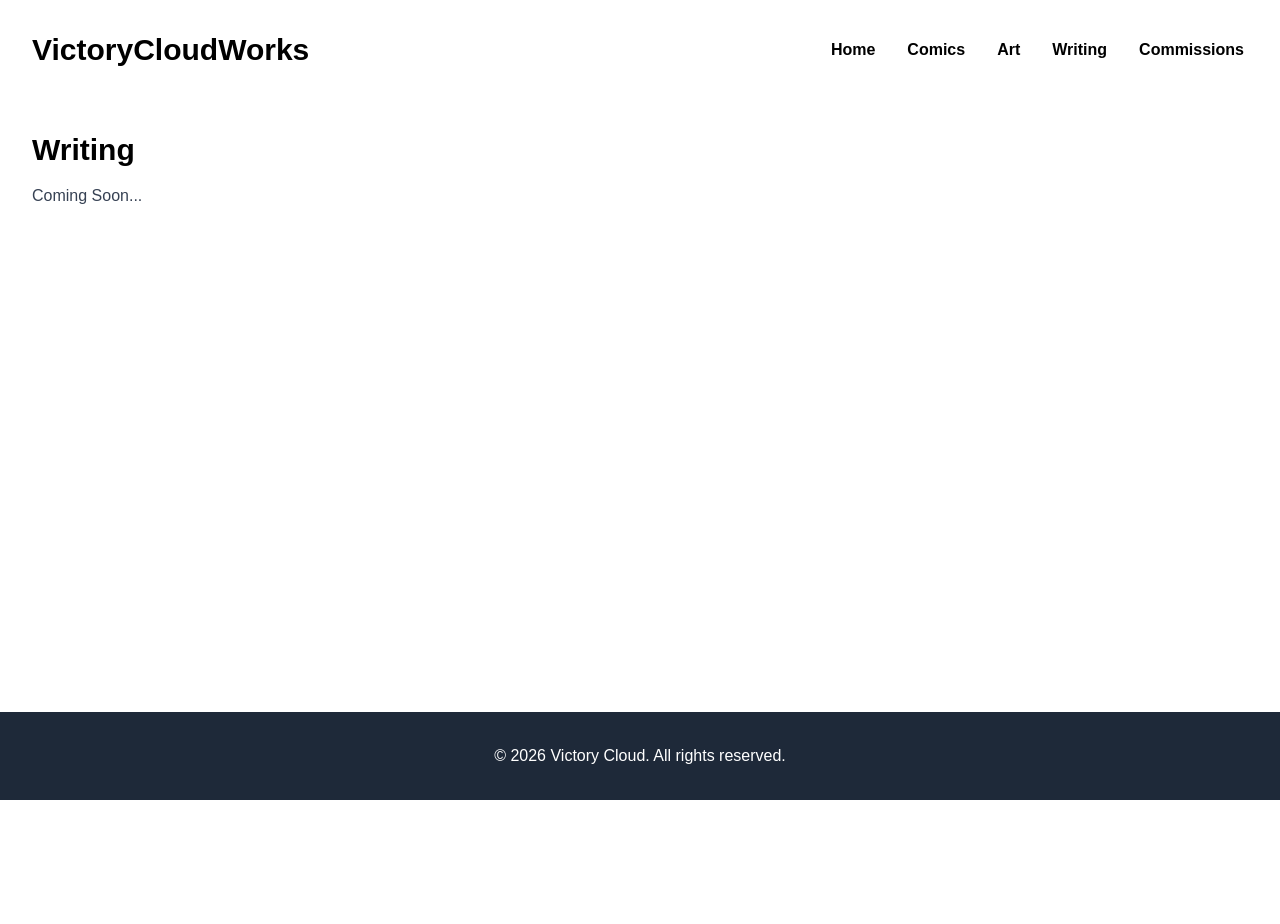
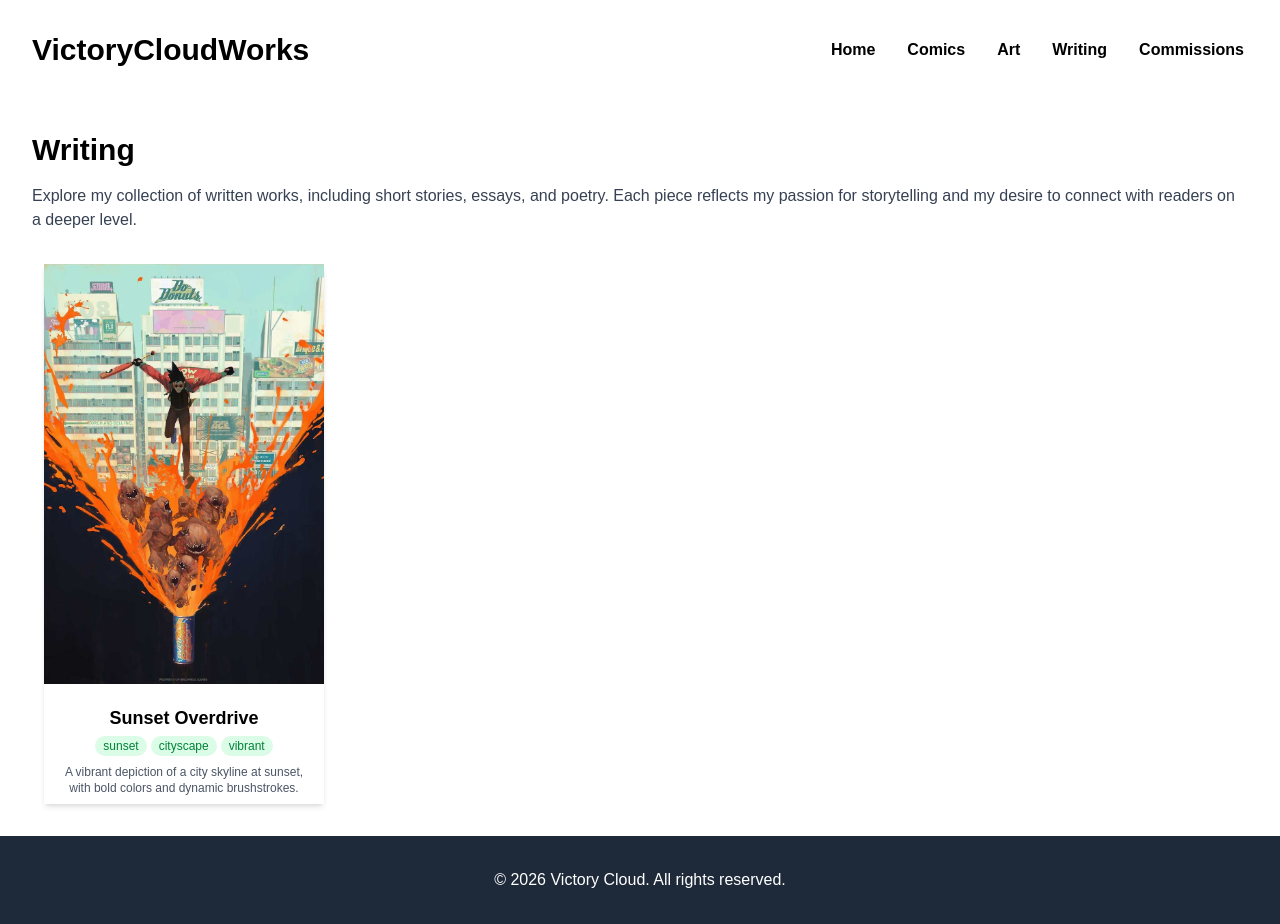
Before and after one commit to GraceKDev/VictoryCloud, a Next.js app: page /writing in a window 1280 px wide. Before the commit the page ends 800 px from the top, so only its background shows below. Built offline with nearby package versions, Linux system fonts and the light colour scheme.

Commit message:
feat: implement writing feature with display grid, item component, and data structure

```diff
--- /dev/null
+++ b/src/app/components/writing/WritingDisplayGrid.tsx
@@ -0,0 +1,13 @@
+import { WritingInterface } from "@/app/lib/types/writing";
+import {writing} from "../../lib/writing";
+import WritingItem from "./WritingItem";
+export default function WritingDisplayGrid() {
+    return (
+
+        <section className="grid gap-6 grid-cols-[repeat(auto-fill,minmax(280px,280px))] auto-rows-[540px] justify-center">
+           {writing.map((writing:WritingInterface) => (
+                <WritingItem key={writing.id} {...writing} />
+            ))}
+        </section>
+    )
+}
--- /dev/null
+++ b/src/app/components/writing/WritingItem.tsx
@@ -0,0 +1,30 @@
+"use client"
+import { WritingInterface } from "@/app/lib/types/writing";
+import router from "next/router";
+
+
+export default function WritingItem(props:WritingInterface) {
+    const { id,title, description, tags, coverUrl, links, uploadedAt, chapters, comments } = props;
+
+    return (
+        <div onClick={() => router.push(`/comics/${id}`)}
+            className="bg-white shadow-md overflow-hidden hover:-translate-y-2 transition-transform duration-300 cursor-pointer flex flex-col">
+            <img
+                src={coverUrl}
+                alt={title}
+                className="w-full aspect-2/3 object-cover mb-2"
+            />
+            <div className="p-3 flex-1 flex flex-col">
+                <h2 className="text-lg font-bold mb-1 text-center">{title}</h2>
+                <div className="flex flex-wrap justify-center gap-1 mb-2">
+                    {tags.map((tag, i) => (
+                        <span key={i} className="bg-green-100 text-green-700 text-xs px-2 py-0.5 rounded-full">
+                            {tag}
+                        </span>
+                    ))}
+                </div>
+                <p className="text-xs text-gray-600 text-center line-clamp-2">{description}</p>
+            </div>
+        </div>
+    )
+}
--- a/src/app/lib/types/comic.ts
+++ b/src/app/lib/types/comic.ts
@@ -28,5 +28,6 @@ export interface ComicCommentInterface {
     comment: string;
     author: string;
     date: string;
+    likes: number;
     thread: ComicCommentInterface[] | null;
 }
--- /dev/null
+++ b/src/app/lib/types/writing.ts
@@ -0,0 +1,31 @@
+import { ComicCommentInterface } from "./comic";
+
+export interface WritingInterface {
+    id: number;
+    title: string;
+    description: string;
+    tags: string[];
+    coverUrl: string;
+    links: string[];
+    uploadedAt: string;
+    chapters: WritingChapterInterface[] ;
+    comments: ComicCommentInterface[] | null;
+}
+
+interface WritingChapterInterface {
+    chapterTitle:string;
+    content: WritingContentInterface[];
+}
+interface WritingContentInterface {
+    contentPosition: number;
+    contentType: "Text" | "Image";
+    content: WritingContentWritingBlockInterface | WritingContentImageBlockInterface;
+}
+
+interface WritingContentWritingBlockInterface {
+    content: string;
+}
+interface WritingContentImageBlockInterface {
+    imageUrl: string;
+    altText: string;
+}
--- /dev/null
+++ b/src/app/lib/writing.ts
@@ -0,0 +1,80 @@
+import { WritingInterface } from "./types/writing";
+
+export const writing: WritingInterface[] = [
+    {
+        id: 1,
+        title: "Sunset Overdrive",
+        description: "A vibrant depiction of a city skyline at sunset, with bold colors and dynamic brushstrokes.",
+        tags: ["sunset", "cityscape", "vibrant"],
+        coverUrl: "/images/Art/sunset-overdrive.jpg",
+        links:["google.com","twitter.com"],
+        uploadedAt:"6/16/2024",
+        comments:[
+            {
+                id: 1,
+                content: "This is amazing!",
+                comment: "I love the colors and the energy in this piece.",
+                author: "ArtLover123",
+                date: "6/17/2024",
+                likes: 10,
+                thread: null
+            }
+        ],
+        chapters:[
+            {
+                chapterTitle:"Chapter 1",
+                content:[
+                    {
+                        contentPosition:1,
+                        contentType:"Text",
+                        content:{
+                            content:"Lorem ipsum dolor sit amet, consectetur adipiscing elit. Sed do eiusmod tempor incididunt ut labore et dolore magna aliqua."
+                        }
+                    },
+                    {
+                        contentPosition:2,
+                        contentType:"Image",
+                        content:{
+                            imageUrl:"/images/Art/sunset-overdrive.jpg",
+                            altText:"Sunset Overdrive"
+                        }
+                    },
+                    {
+                        contentPosition:3,
+                        contentType:"Text",
+                        content:{
+                            content:"Ut enim ad minim veniam, quis nostrud exercitation ullamco laboris nisi ut aliquip ex ea commodo consequat."
+                        }
+                    }
+                ]
+            },
+            {
+                chapterTitle:"Chapter 2",
+                content:[
+                    {
+                        contentPosition:1,
+                        contentType:"Text",
+                        content:{
+                            content:"Duis aute irure dolor in reprehenderit in voluptate velit esse cillum dolore eu fugiat nulla pariatur."
+                        }
+                    },
+                    {
+                        contentPosition:2,
+                        contentType:"Image",
+                        content:{
+                            imageUrl:"/images/Art/sunset-overdrive.jpg",
+                            altText:"Sunset Overdrive"
+                        }
+                    },
+                    {
+                        contentPosition:3,
+                        contentType:"Text",
+                        content:{
+                            content:"Excepteur sint occaecat cupidatat non proident, sunt in culpa qui officia deserunt mollit anim id est laborum."
+                        }
+                    }
+                ]
+            }
+        ]
+    },
+]
--- a/src/app/writing/page.tsx
+++ b/src/app/writing/page.tsx
@@ -1,9 +1,12 @@
+import WritingDisplayGrid from "../components/writing/WritingDisplayGrid";
+
 export default function Writing() {
     return (
         <main className="flex-1 bg-white">
             <div className="w-full p-8">
                 <h1 className="text-3xl font-bold mb-4">Writing</h1>
-                <p className="text-gray-700 mb-4">Coming Soon...</p>
+                <p className="text-gray-700 mb-8">Explore my collection of written works, including short stories, essays, and poetry. Each piece reflects my passion for storytelling and my desire to connect with readers on a deeper level.</p>
+                <WritingDisplayGrid />
             </div>
         </main>
     )
```
